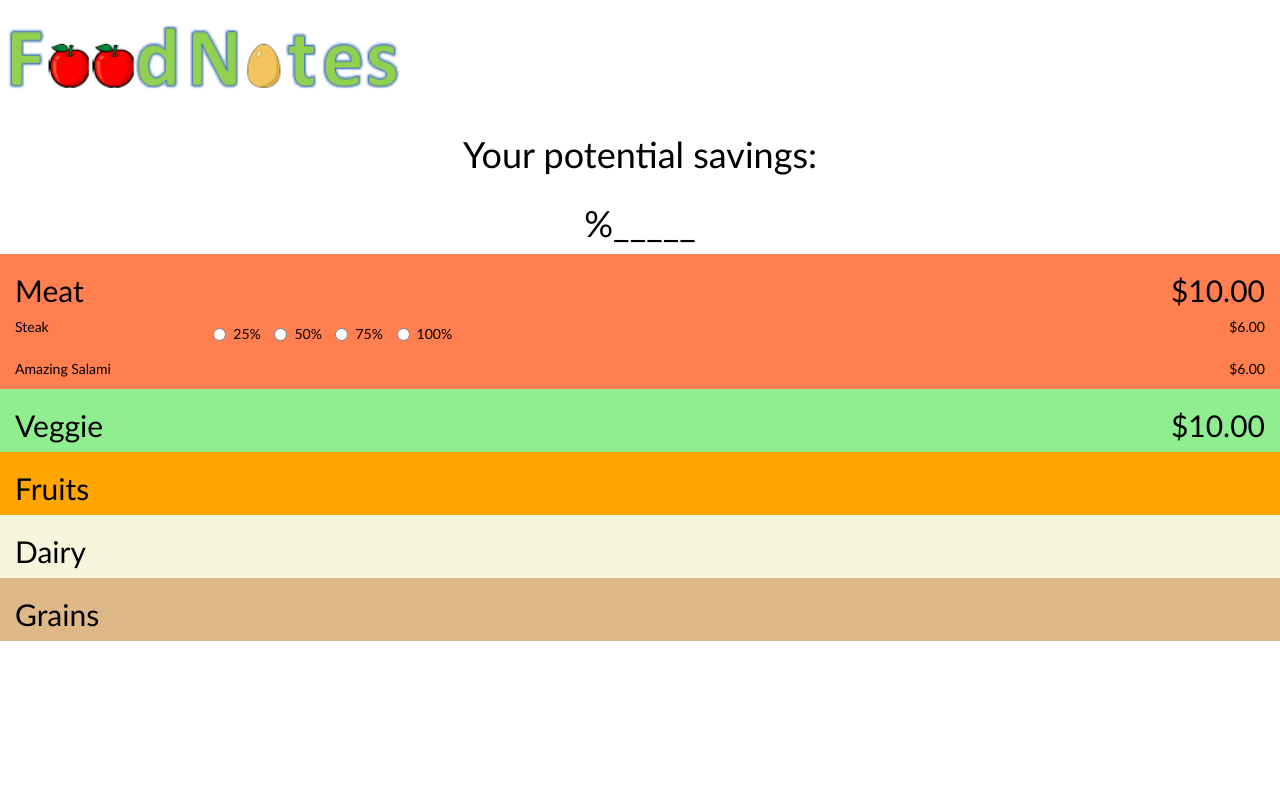
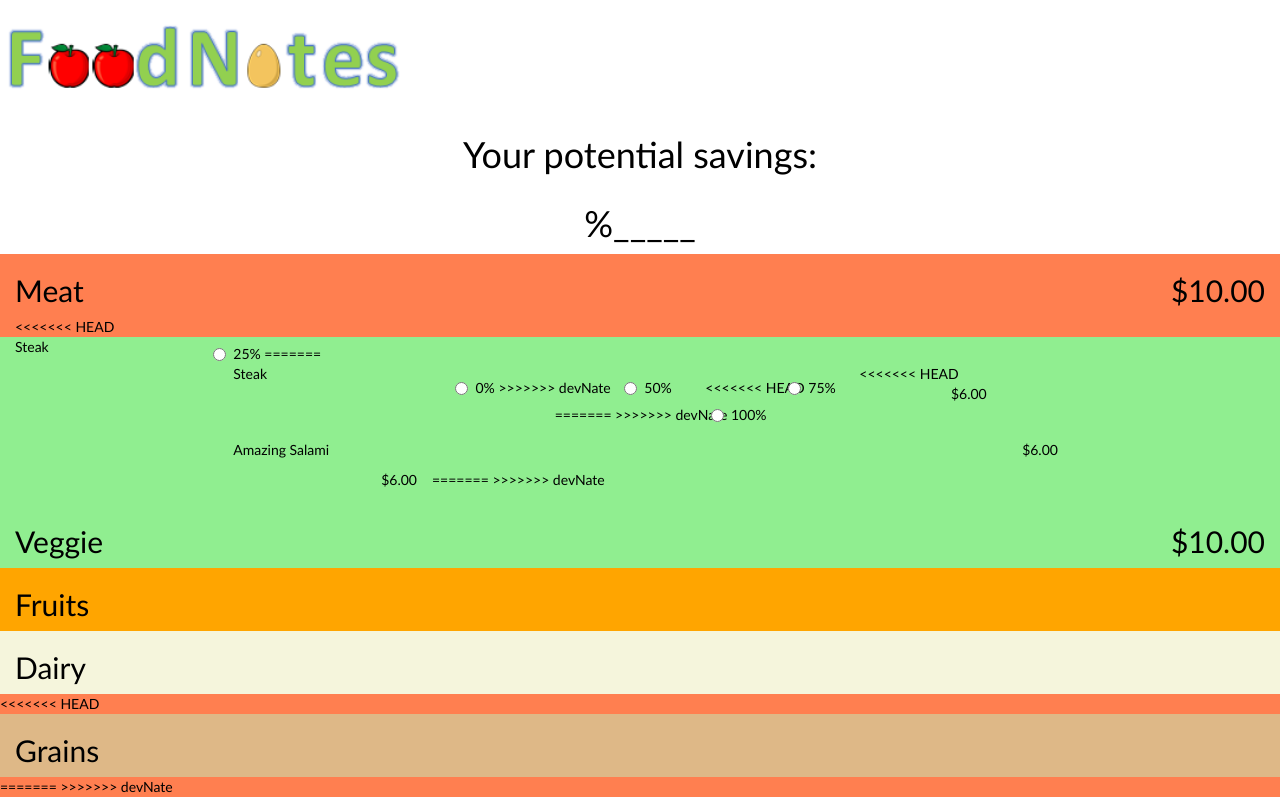
Before and after one commit to cjchiang/FoodNotes, a PHP site: page /foodnotes.html in a window 1280 px wide, after a click that opens the changed part. Run offline with PHP 8.4, Linux system fonts and the light colour scheme.

Commit message:
new updates

```diff
--- a/RelatedApps.php
+++ b/RelatedApps.php
@@ -2,7 +2,7 @@
 <html>
 <?php include("include/header.php"); ?>
 <div class="container-fluid" style="text-align:center; width:auto; height: auto">
-        <a href="../index.php"><img class="img-responsive" src="images/logo.png" align="middle"></img>
+        <a href="../index.php"><img class="img-responsive" src="images/logo.png"></img>
         </a>
         <h1>Related Apps</h1>
 </div>
--- a/addFood.php
+++ b/addFood.php
@@ -1,3 +1,4 @@
+<<<<<<< HEAD
 <?php include("include/header.php"); ?>
     <!-- main body will go here, body tags are already distributed to header and footer-->
 <!DOCTYPE html>
--- a/foodnotes.html
+++ b/foodnotes.html
@@ -33,6 +33,7 @@
           </div>
       </div>
       <div class="collapse" id="meatNavBar">
+<<<<<<< HEAD
           <div class="row used">
               <div class="col-xs-2">
                   <p>Steak</p>
@@ -42,19 +43,34 @@
                 <div class="form-group">
                     <label class="radio-inline">
                       <input type="radio" name="percent">25%
+=======
+          <div class="row">
+            <div class="col-xs-3 text-left">
+              Steak
+            </div>
+              <div class="col-xs-6 text-center radio">
+              <form class="form-horizontal" role="form">
+                <div class="form-group used">
+                    <label class="radio-inline">
+                      <input type="radio" name="percent">0%
+>>>>>>> devNate
                     </label>
                     <label class="radio-inline">
                       <input type="radio" name="percent">50%
                     </label>
                     <label class="radio-inline">
+<<<<<<< HEAD
                       <input type="radio" name="percent">75%
                     </label>
                     <label class="radio-inline">
+=======
+>>>>>>> devNate
                       <input type="radio" name="percent">100%
                     </label>
                 </div>
               </form>
             </div>
+<<<<<<< HEAD
               <div class="col-xs-2 costs">
                   <p>$6.00</p>
               </div>
@@ -67,6 +83,11 @@
               <div class="col-xs-6 costs">
                   <p>$6.00</p>
               </div>
+=======
+            <div class="col-xs-3 text-right">
+              $6.00
+            </div>
+>>>>>>> devNate
           </div>
       </div>
     </div>
@@ -109,6 +130,7 @@
         </ul>
       </div>
     </div>
+<<<<<<< HEAD
     <div class="container-fluid grains">
       <div data-toggle="collapse" data-target="#grainNavBar" href="#"  class="toggleMe" aria-expanded="false">
           <h2>Grains</h2>
@@ -121,5 +143,7 @@
         </ul>
       </div>
     </div>
+=======
+>>>>>>> devNate
 </body>
 </html>
--- a/styles/styles.css
+++ b/styles/styles.css
@@ -1,3 +1,4 @@
+<<<<<<< HEAD
 html {
     -webkit-appearance: none;
     -moz-appearance: none;
```
Also changed, not shown: other parts of styles/styles.css (+39 -0 lines).
